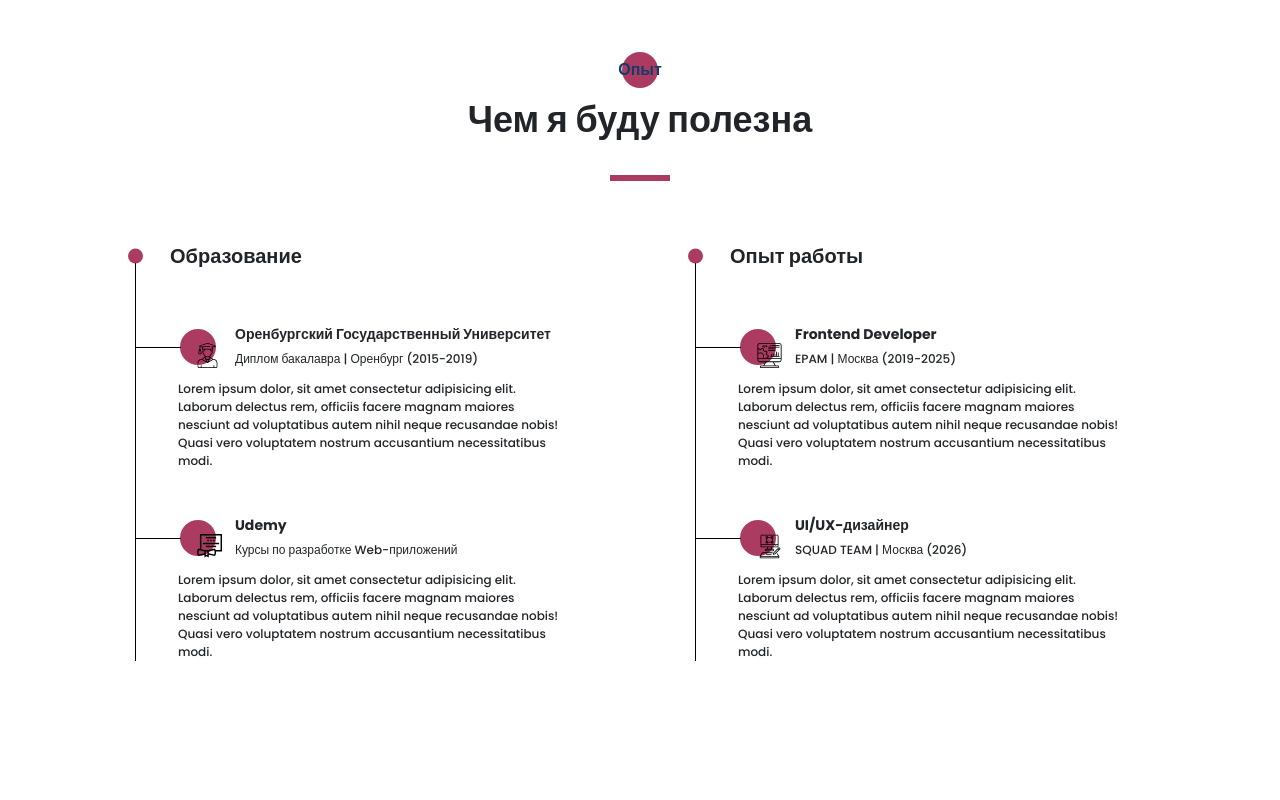
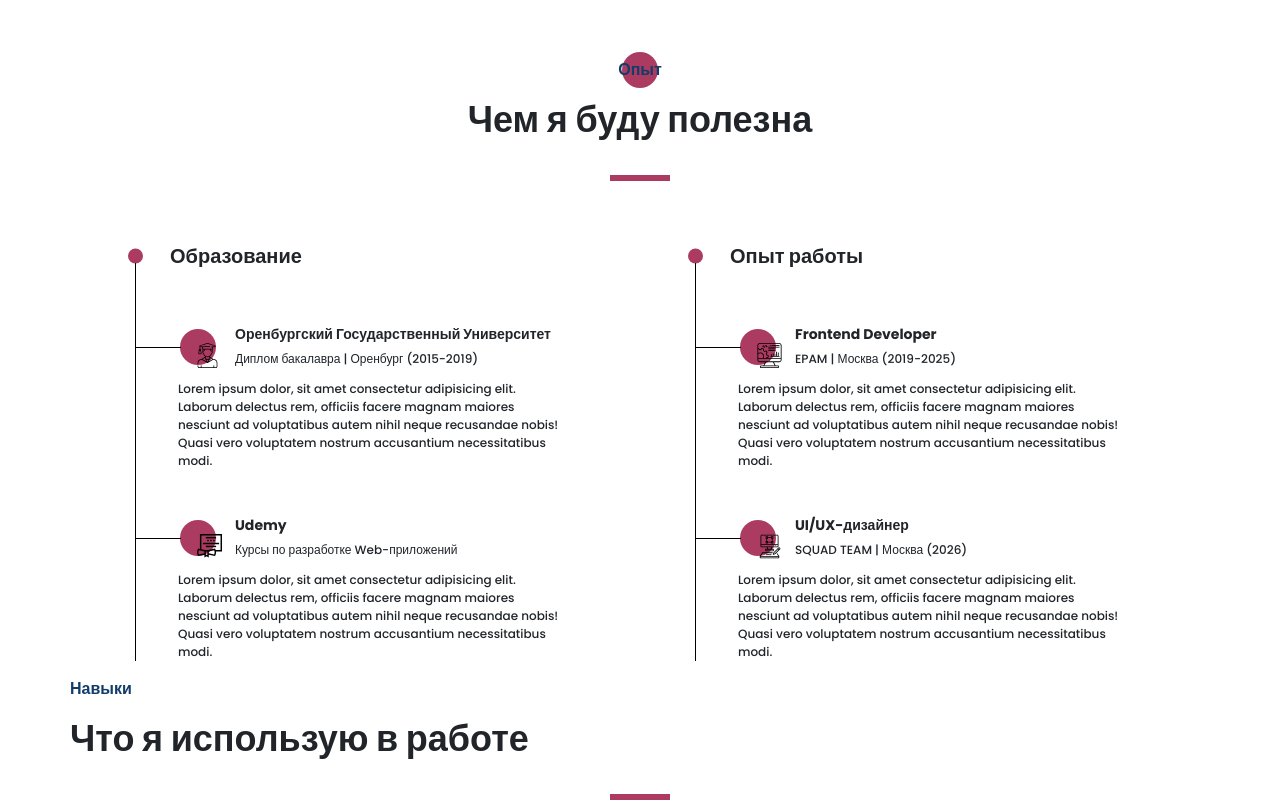
Before and after one commit to monkeyMic/Alyona, a website: page src/index.html in a window 1280 px wide. Shown: the part 1582-2382 px from the top of the page. Before the commit the page ends 2259 px from the top, so only its background shows below. Drawn offline with nearby package versions, Linux system fonts and the light colour scheme; files that its build step writes are made by us from their sources.

Commit message:
add section skills

```diff
--- a/src/index.html
+++ b/src/index.html
@@ -297,6 +297,13 @@
             </div>
         </div>
     </section>
+    <section class="skills">
+        <div class="container">
+            <h2 class="title title_fs16 skills__title">Навыки</h2>
+            <div class="title title_fs36 skills__subtitle">Что я использую в работе</div>
+            <div class="divider"></div>
+        </div>
+    </section>
     <script src="js/script.js"></script>
 </body>
 
```
Also changed, not shown: dist/index.html.
